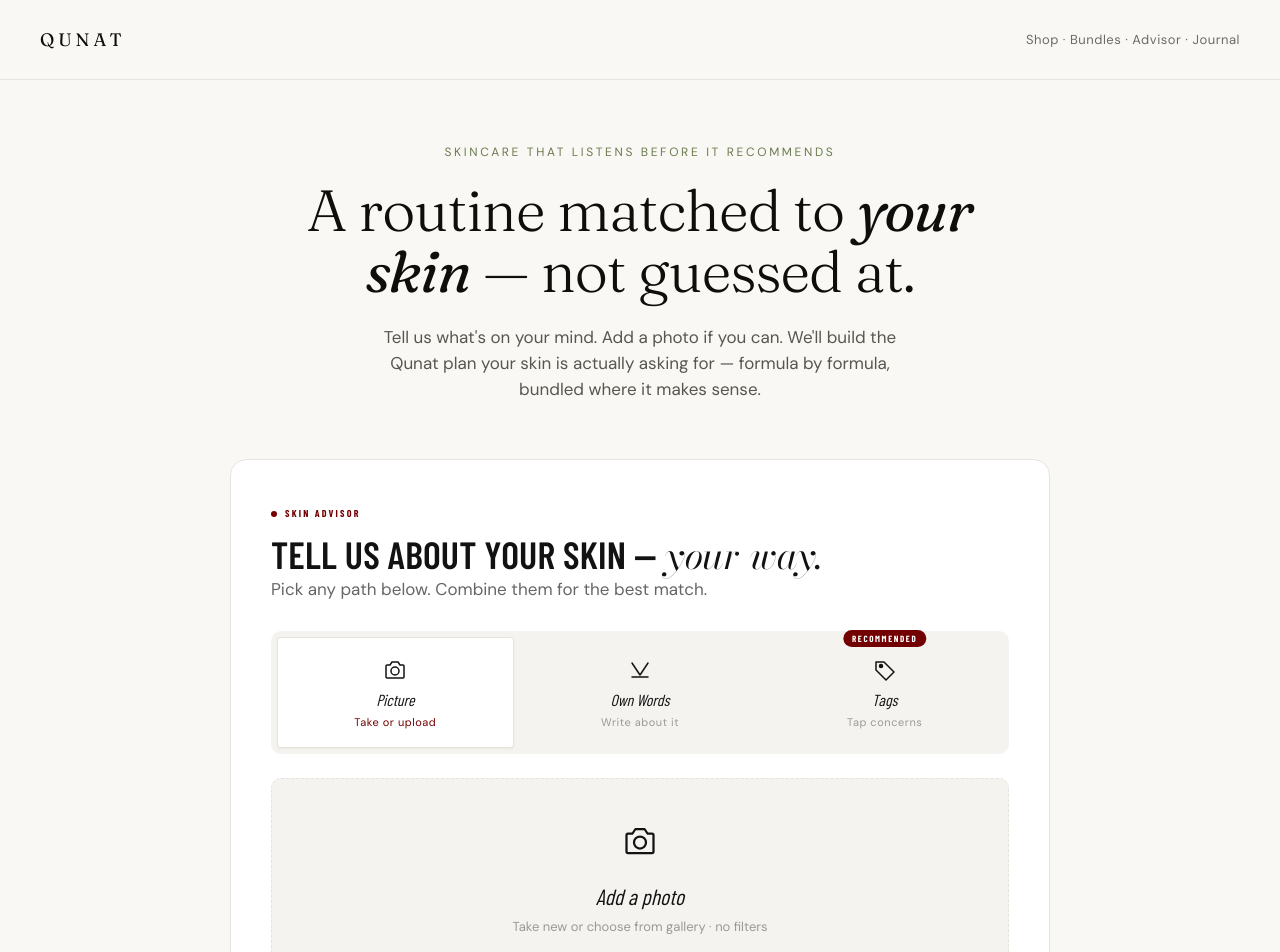
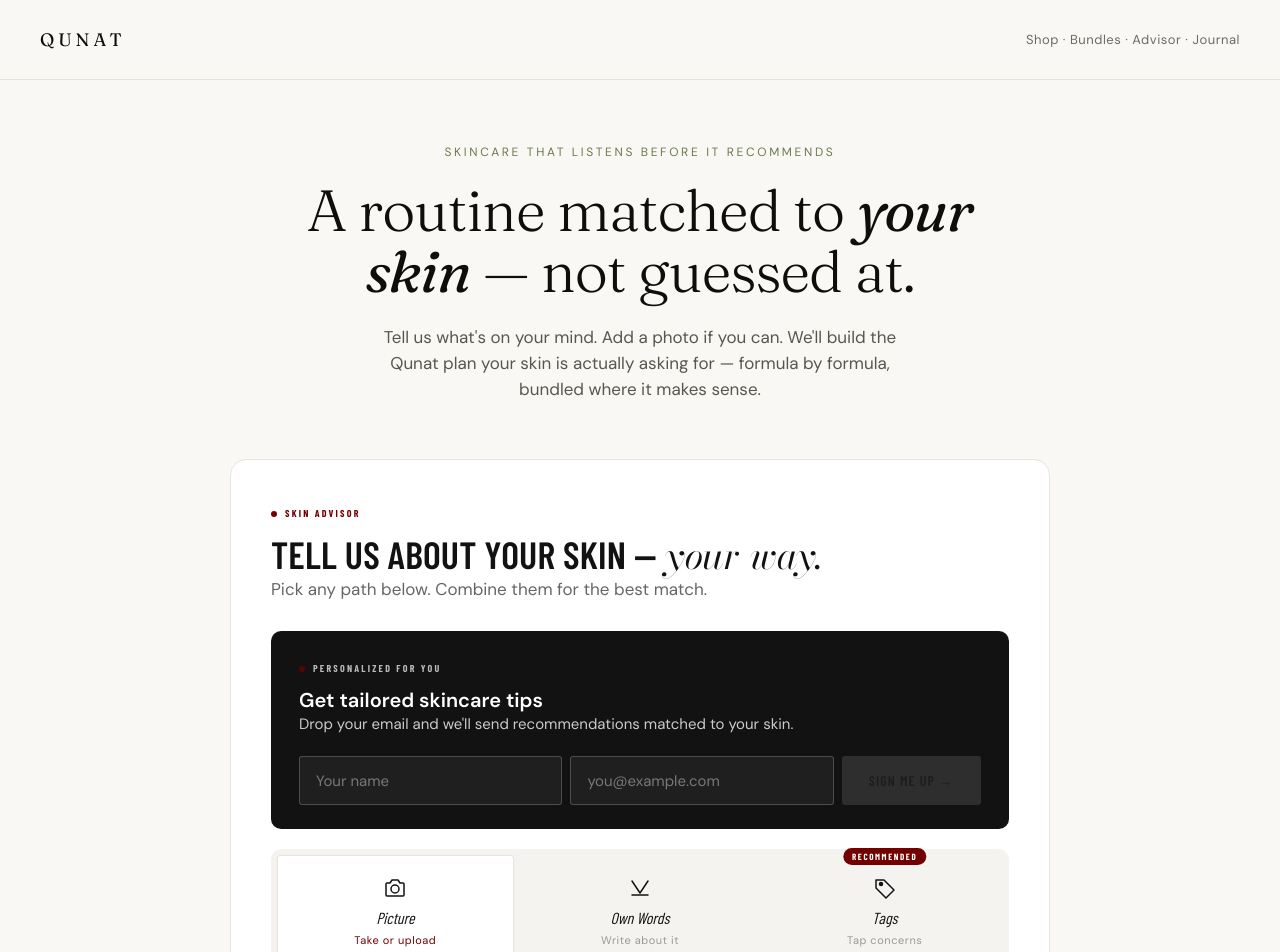
Before and after one commit to ZeshanFayyaz/qunat-advisor, a Preact app in the folder frontend/: page / in a window 1280 px wide. Shown: the top 952 px of the page. Built offline with nearby package versions, Linux system fonts and the light colour scheme.

Commit message:
Move email card into intro flow above path tabs

```diff
--- a/frontend/src/components/IntroState.tsx
+++ b/frontend/src/components/IntroState.tsx
@@ -67,6 +67,8 @@
         <p class="qa-subtitle">
           Pick any path below. Combine them for the best match.
         </p>
+
+        <EmailCaptureCard entryPoint="intro" variant="compact" />
 
         {/* Three-path tabs */}
         <div class="qa-path-tabs" role="tablist">
@@ -216,8 +218,6 @@
         </div>
       </div>
 
-      <EmailCaptureCard entryPoint="intro" variant="compact" />
-
       {/* Always-visible Instagram consultation — safety net for significant concerns */}
       <div class="qa-instagram qa-instagram--intro">
         <div class="qa-instagram-icon">
--- a/frontend/src/components/RecommendState.tsx
+++ b/frontend/src/components/RecommendState.tsx
@@ -121,6 +121,13 @@
           {data.opener}
         </p>
       </div>
+
+      <EmailCaptureCard
+        entryPoint="result"
+        variant="full"
+        topConcern={topConcern}
+        allConcerns={allConcernsString}
+      />
 
       {/* 3. BUNDLE — hero / primary sales moment if present */}
       {bundle && data.bundle && (
@@ -361,12 +368,6 @@
         )}
       </div>
 
-      <EmailCaptureCard
-        entryPoint="result"
-        variant="full"
-        topConcern={topConcern}
-        allConcerns={allConcernsString}
-      />
 
       {/* 6. Instagram consultation — only when AI flagged severity */}
       {data.instagram_consultation && (
--- a/frontend/src/styles.css
+++ b/frontend/src/styles.css
@@ -1330,19 +1330,24 @@
 
 /* ===== Email capture card ===== */
 .qa-email-card {
-  background: var(--qa-cream);
-  border: 1px solid var(--qa-border);
+  background: var(--qa-ink);
+  color: #fff;
+  border: none;
   border-radius: var(--qa-radius-md);
-  padding: 28px;
-  margin: 32px 0;
+  padding: 32px 36px;
+  margin: 24px 0 32px;
+  position: relative;
+  overflow: hidden;
 }
 .qa-email-card--compact {
-  padding: 20px;
+  padding: 24px 28px;
   margin: 20px 0;
 }
 .qa-email-card--done {
-  text-align: center;
+  text-align: left;
   background: var(--qa-cream-deep);
+  color: var(--qa-ink);
+  padding: 32px 36px;
 }
 .qa-email-eyebrow {
   font-family: var(--qa-display);
@@ -1350,8 +1355,9 @@
   font-weight: 700;
   letter-spacing: 0.22em;
   text-transform: uppercase;
-  color: var(--qa-accent);
-  margin: 0 0 10px;
+  color: #fff;
+  opacity: 0.7;
+  margin: 0 0 12px;
   display: inline-flex;
   align-items: center;
   gap: 8px;
@@ -1363,54 +1369,101 @@
   height: 6px;
   border-radius: 50%;
   background: var(--qa-accent);
+  flex-shrink: 0;
+}
+.qa-email-card--done .qa-email-eyebrow {
+  color: var(--qa-accent);
+  opacity: 1;
 }
 .qa-email-title {
   font-family: var(--qa-display);
-  font-size: 22px;
+  font-size: 26px;
   font-weight: 600;
   letter-spacing: 0.005em;
   text-transform: uppercase;
-  margin: 0 0 8px;
+  margin: 0 0 10px;
+  color: #fff;
+  line-height: 1.1;
+}
+.qa-email-card--compact .qa-email-title {
+  font-size: 20px;
+}
+.qa-email-card--done .qa-email-title {
   color: var(--qa-ink);
 }
-.qa-email-card--compact .qa-email-title {
-  font-size: 18px;
+.qa-email-title em {
+  font-family: var(--qa-italic);
+  font-style: italic;
+  font-weight: 400;
+  text-transform: lowercase;
 }
 .qa-email-sub {
   font-family: var(--qa-sans);
   font-size: 15px;
-  line-height: 1.5;
+  line-height: 1.55;
+  color: rgba(255, 255, 255, 0.78);
+  margin: 0 0 20px;
+  max-width: 56ch;
+}
+.qa-email-card--done .qa-email-sub {
   color: var(--qa-muted);
-  margin: 0 0 18px;
-  max-width: 56ch;
 }
 .qa-email-form {
   display: flex;
-  gap: 10px;
+  gap: 8px;
   flex-wrap: wrap;
 }
 .qa-email-input {
-  flex: 1 1 200px;
+  flex: 1 1 180px;
   padding: 13px 16px;
-  border: 1px solid var(--qa-border);
+  border: 1px solid rgba(255, 255, 255, 0.2);
   border-radius: var(--qa-radius-sm);
   font-family: var(--qa-sans);
   font-size: 15px;
-  color: var(--qa-ink);
-  background: var(--qa-bg);
+  color: #fff;
+  background: rgba(255, 255, 255, 0.06);
   outline: none;
-  transition: border-color 180ms var(--qa-ease);
+  transition: border-color 180ms var(--qa-ease), background 180ms var(--qa-ease);
+}
+.qa-email-input::placeholder {
+  color: rgba(255, 255, 255, 0.4);
 }
 .qa-email-input:focus {
-  border-color: var(--qa-ink);
+  border-color: rgba(255, 255, 255, 0.6);
+  background: rgba(255, 255, 255, 0.1);
 }
 .qa-email-form .qa-btn {
   flex: 0 0 auto;
+  background: #fff;
+  color: var(--qa-ink);
+  border-color: #fff;
+}
+.qa-email-form .qa-btn:hover {
+  background: rgba(255, 255, 255, 0.92);
+}
+.qa-email-form .qa-btn:disabled {
+  background: rgba(255, 255, 255, 0.3);
+  border-color: transparent;
+  color: rgba(0, 0, 0, 0.5);
+  cursor: not-allowed;
 }
 .qa-email-thanks {
   font-family: var(--qa-italic);
   font-style: italic;
-  font-size: 17px;
+  font-size: 18px;
   color: var(--qa-ink);
   margin: 0;
+  line-height: 1.4;
 }
+@media (max-width: 540px) {
+  .qa-email-card {
+    padding: 24px 20px;
+  }
+  .qa-email-form {
+    flex-direction: column;
+  }
+  .qa-email-input,
+  .qa-email-form .qa-btn {
+    width: 100%;
+  }
+}
```
